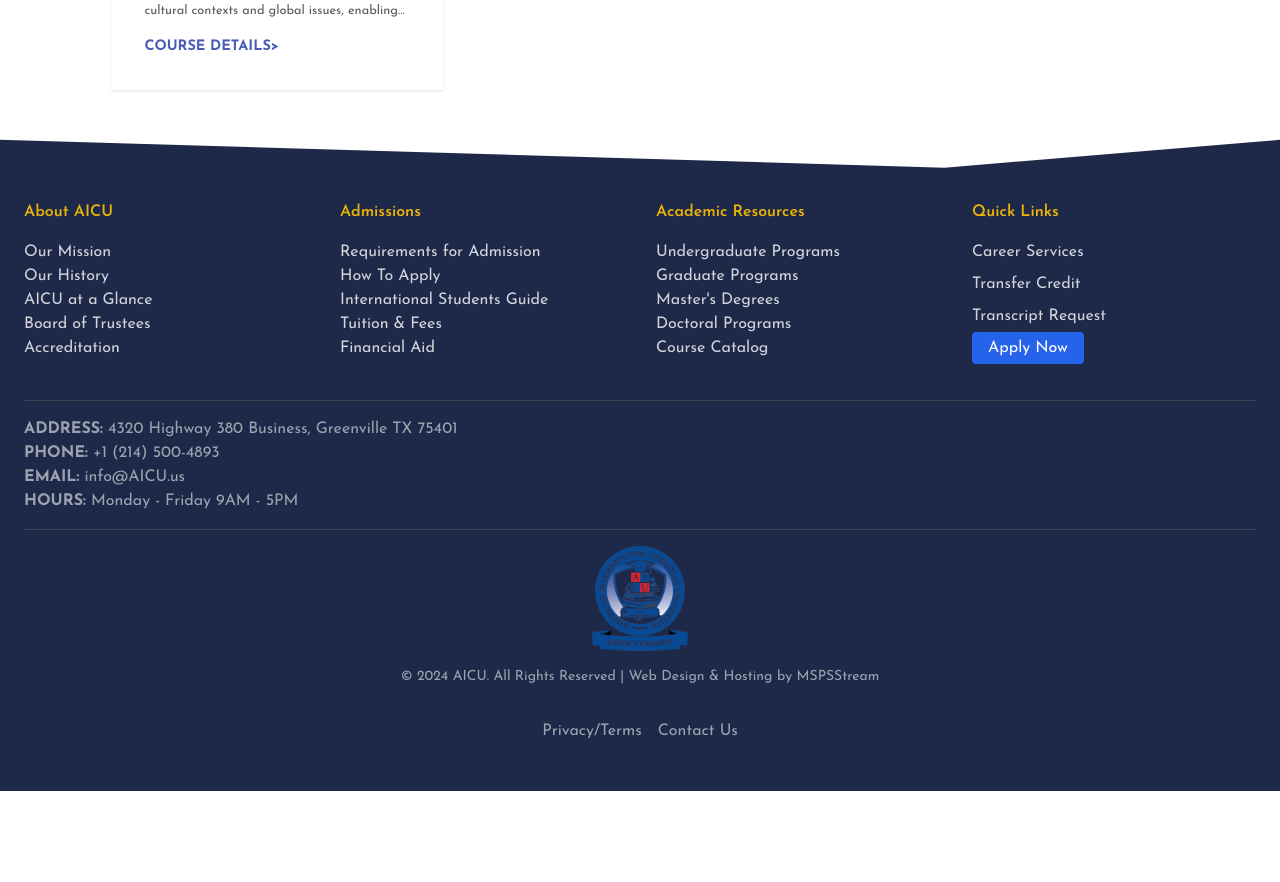
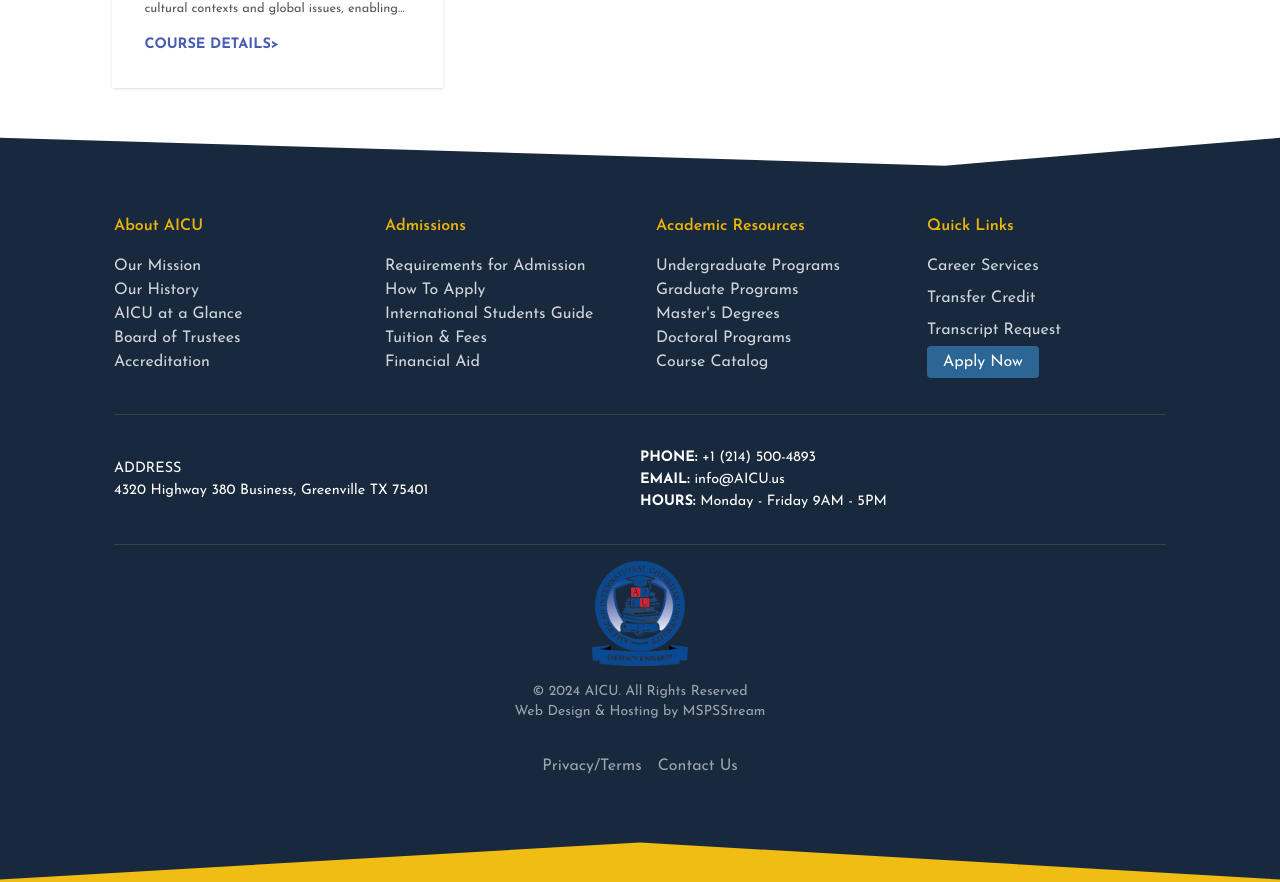
Before and after one commit to JohnnnGreat/AICU, a Next.js app: page /academics/graduate-programs in a window 1280 px wide. Shown: the part 1381-2263 px from the top of the page. Before the commit the page ends 2172 px from the top, so only its background shows below. Built offline with nearby package versions, Linux system fonts and the light colour scheme.

Commit message:
"Updated various pages and components with new imports, conditional checks, and styling changes"

```diff
--- a/src/app/[date]/[months]/[day]/[programs]/page.tsx
+++ b/src/app/[date]/[months]/[day]/[programs]/page.tsx
@@ -2,14 +2,17 @@
 
 import { programs_main } from "@/components/Pages/Admission/Programs/constants";
 import ProgramsPage from "@/components/Pages/Admission/Programs/ProgramsPage";
-import { usePathname } from "next/navigation";
+import { notFound, usePathname, useRouter } from "next/navigation";
 import React from "react";
 
 const ProgramsPageMain = () => {
    const params = usePathname().split("/")[4];
 
    const filterResearch = programs_main[params];
-
+   const router = useRouter();
+   if (!filterResearch) {
+      notFound();
+   }
    return <ProgramsPage data={filterResearch} />;
 };
 
--- a/src/app/academics/[slug]/page.tsx
+++ b/src/app/academics/[slug]/page.tsx
@@ -1,6 +1,6 @@
 "use client";
 import React from "react";
-import { usePathname } from "next/navigation";
+import { notFound, usePathname, useRouter } from "next/navigation";
 import { faculty } from "@/components/Pages/Faculty/constants";
 import { programsAc } from "@/components/Pages/Academics/constant";
 import AcademicsComponent from "@/components/Pages/Academics";
@@ -9,6 +9,10 @@
    const params = usePathname().split("/")[2];
 
    const filterResearch = programsAc[params];
+   const router = useRouter();
+   if (!filterResearch) {
+      notFound();
+   }
 
    return <AcademicsComponent data={filterResearch} />;
 };
--- a/src/app/faculty/[slug]/page.tsx
+++ b/src/app/faculty/[slug]/page.tsx
@@ -1,6 +1,6 @@
 "use client";
 import React from "react";
-import { usePathname } from "next/navigation";
+import { notFound, usePathname, useRouter } from "next/navigation";
 import { faculty } from "@/components/Pages/Faculty/constants";
 import FacultyComponent from "@/components/Pages/Faculty";
 
@@ -8,7 +8,10 @@
    const params = usePathname().split("/")[2];
 
    const filterResearch = faculty[params];
-
+  const router = useRouter();
+  if (!filterResearch) {
+     notFound();
+  }
    return (
       <FacultyComponent
          fType={params}
--- a/src/components/Shared/Footer/index.tsx
+++ b/src/components/Shared/Footer/index.tsx
@@ -46,7 +46,7 @@
 
 const Footer = () => {
    return (
-      <footer className="bg-[#1E2949] text-white  ">
+      <footer className="bg-[#19293d] text-white  ">
          <svg
             xmlns="http://www.w3.org/2000/svg"
             viewBox="0 0 1000 100"
@@ -58,9 +58,9 @@
                d="M738,99l262-93V0H0v5.6L738,99z"
             ></path>
          </svg>
-         <div className="container mx-auto px-6 py-[2rem]">
+         <div className="max-w-[1100px] mx-auto px-6 py-[3rem]">
             {/* Top Section */}
-            <div className="grid grid-cols-1 md:grid-cols-4 gap-8 text-center md:text-left mb-8">
+            <div className="grid grid-cols-1 md:grid-cols-4 gap-8  md:text-left mb-8">
                {/* About Section */}
                <div>
                   <h3 className="text-yellow-500 font-semibold mb-4">About AICU</h3>
@@ -124,7 +124,7 @@
                            {item.button ? (
                               <Link
                                  href={item.link}
-                                 className="bg-blue-600 text-white py-2 px-4 rounded hover:bg-blue-700"
+                                 className="bg-[#2C6695] text-white py-2 px-4 rounded hover:bg-blue-700"
                               >
                                  {item.title}
                               </Link>
@@ -143,11 +143,13 @@
             </div>
 
             {/* Middle Section with Address and Contact Info */}
-            <div className="border-t border-gray-700 py-4 flex flex-col md:flex-row items-center justify-between text-center md:text-left text-gray-400">
-               <div>
-                  <p className="mb-2 md:mb-0">
-                     <strong>ADDRESS:</strong> {footerData.contact.address}
-                  </p>
+            <div className="border-t text-[.9rem] border-gray-700 py-[2rem] flex flex-col md:flex-row items-center justify-between  md:text-left text-white">
+               <div className="w-full">
+                  <h1>ADDRESS</h1>
+                  <p>{footerData.contact.address}</p>
+               </div>
+
+               <div className="w-full">
                   <p className="mb-2 md:mb-0">
                      <strong>PHONE:</strong> {footerData.contact.phone}
                   </p>
@@ -169,8 +171,8 @@
                   className="w-24 h-auto mb-4"
                />
 
-               <p className="text-sm text-gray-400 mb-4">
-                  © 2024 AICU. All Rights Reserved | Web Design & Hosting by MSPSStream
+               <p className="text-sm text-gray-400 mb-4 text-center">
+                  © 2024 AICU. All Rights Reserved <br /> Web Design & Hosting by MSPSStream
                </p>
 
                {/* Social Media Links */}
@@ -206,6 +208,17 @@
                </div>
             </div>
          </div>
+         <svg
+            xmlns="http://www.w3.org/2000/svg"
+            viewBox="0 0 1000 100"
+            preserveAspectRatio="none"
+            className="-rotate-180 fill-[#f0bd14] h-[40px] w-full"
+         >
+            <path
+               className="elementor-shape-fill"
+               d="M500,98.9L0,6.1V0h1000v6.1L500,98.9z"
+            ></path>
+         </svg>
       </footer>
    );
 };
--- a/src/components/Shared/Header/Top/index.tsx
+++ b/src/components/Shared/Header/Top/index.tsx
@@ -5,7 +5,7 @@
 const Navbar = () => {
    return (
       <nav className="bg-[#0d0c37]  py-4 px-8">
-         <div className="max-w-[1000px] mx-auto flex items-center justify-between">
+         <div className="max-w-[1000px] mx-auto flex items-center md:justify-between gap-y-[2rem] flex-wrap justify-center">
             {" "}
             {/* Left side - Logo or title */}
             <div className="text-white font-medium text-sm">Students Achievements</div>
--- a/src/components/Shared/Header/index.tsx
+++ b/src/components/Shared/Header/index.tsx
@@ -40,8 +40,8 @@
    return (
       <>
          <Navbar />
-         <header className="w-full bg-white shadow-sm h-[120px]">
-            <div className="max-w-[1100px] mx-auto px-4 h-[120px] hidden md:block">
+         <header className="w-full bg-white shadow-sm py-[1.5rem]">
+            <div className="max-w-[1100px] mx-auto px-4  hidden md:block">
                <div className="flex items-center justify-between h-full">
                   <Link
                      href="/"
@@ -275,7 +275,7 @@
                   </Link>
                </div>
             </div>
-            <div className="md:hidden">
+            <div className="md:hidden w-[100%!important]">
                <div className="flex items-center justify-between p-4">
                   <Link
                      href="/"
```
